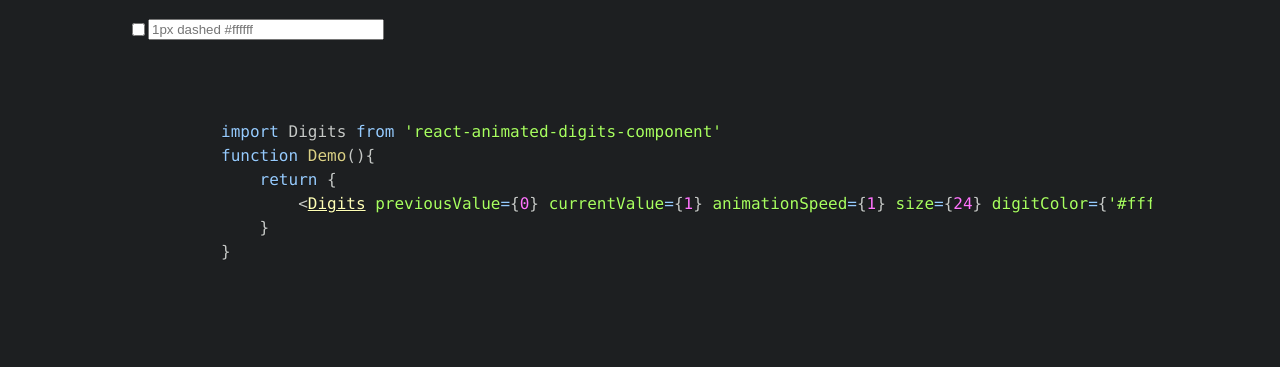
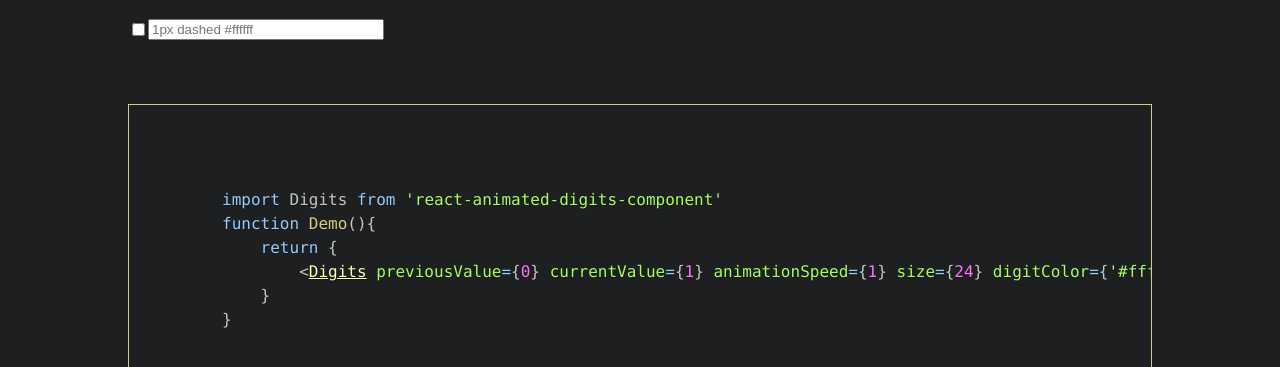
Before and after one commit to gg-dev-05/react-animated-digits, a React (Create React App) app: page / in a window 1280 px wide. Shown: the part 827-1194 px from the top of the page. Built offline with nearby package versions, Linux system fonts and the light colour scheme.

Commit message:
copy to clipboard

```diff
--- a/src/App.scss
+++ b/src/App.scss
@@ -23,9 +23,16 @@ h1 {
   align-items: center;
 }
 .code {
-  margin-top: 2em;
+  cursor: pointer;
+  margin-top: 4em;
   display: grid;
   grid-column: 1/3;
+  border: 1px solid #cdcd94;
+  transition: all 0.2s ease-in-out;
+  &:hover {
+    transform: scale(1.1);
+  }
+  overflow: hidden;
 }
 .body {
   display: flex;
@@ -33,3 +40,16 @@ h1 {
   align-items: center;
   margin: 2em auto;
 }
+.popup {
+  background: #cdcd94;
+  transform: translateY(-100%);
+  transition: all 0.2s ease-out;
+  margin: 0;
+  width: 100%;
+}
+.popup__text {
+  text-transform: capitalize;
+  color: #d462d3;
+  font-size: 1.5em;
+  margin-left: 2em;
+}
--- a/src/Code.js
+++ b/src/Code.js
@@ -1,9 +1,19 @@
+import { useState } from 'react';
 import { Prism as SyntaxHighlighter } from 'react-syntax-highlighter';
 import { atomDark } from 'react-syntax-highlighter/dist/esm/styles/prism';
-
+import Popup from './Popup'
+import {makeVisible, makeInvisible} from './Popup'
 
 const Code = ({previousValue, currentValue,animationSpeed, size, digitColor, digitBorder, circleBorder}) => {
 
+    const [textToDisplay, setTextToDisplay] = useState("Click to copy")
+    const copyToClipBoard = () => {
+        setTextToDisplay("Copied to clipboard!")
+        navigator.clipboard.writeText(codeString);
+        setTimeout(() => {
+            setTextToDisplay("Click to copy")
+        }, 2000)
+    }
     const codeString =
     `
         import Digits from 'react-animated-digits-component'
@@ -14,7 +24,8 @@ const Code = ({previousValue, currentValue,animationSpeed, size, digitColor, dig
         }
     `;
     return (
-        <div className="code">
+        <div className="code" onMouseEnter={() => makeVisible()} onMouseLeave={() => makeInvisible()} onClick={() => copyToClipBoard()}>
+            <Popup textToDisplay={textToDisplay}/>
             <SyntaxHighlighter language="jsx" style={atomDark}>
                 {codeString}
             </SyntaxHighlighter>
--- /dev/null
+++ b/src/Popup.js
@@ -0,0 +1,23 @@
+import { useEffect, useState } from "react"
+
+export const makeVisible = () => {
+    document.querySelector(".popup").style.transform = "translateY(0)"
+}
+export const makeInvisible = () => {
+    document.querySelector(".popup").style.transform = "translateY(-100%)"
+}
+const Popup = ({textToDisplay}) => {
+    const [text, setText] = useState("")
+    useEffect(() => {
+        setText(textToDisplay)
+    }, [textToDisplay])
+    return (
+        <div className="popup">
+            <div className="popup__text">
+                {text}
+            </div>
+        </div>
+    )
+}
+
+export default Popup
```
